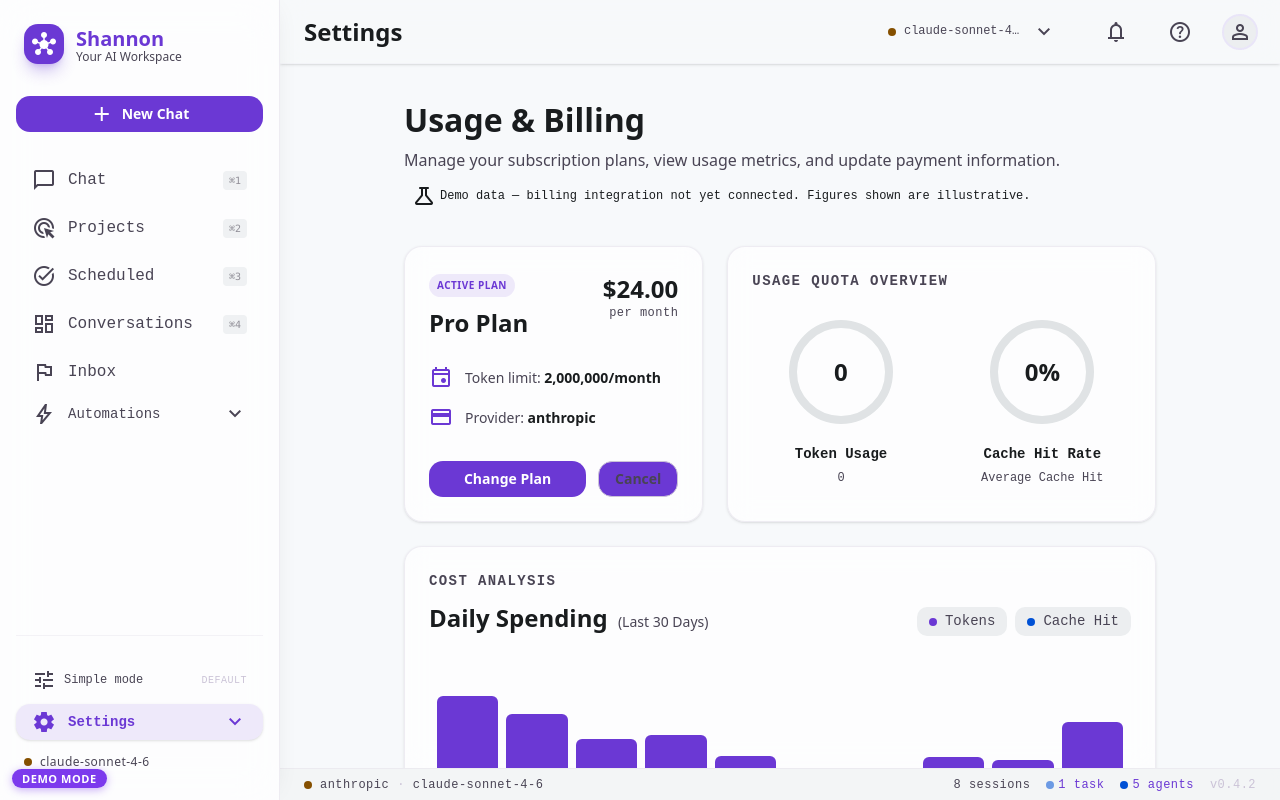
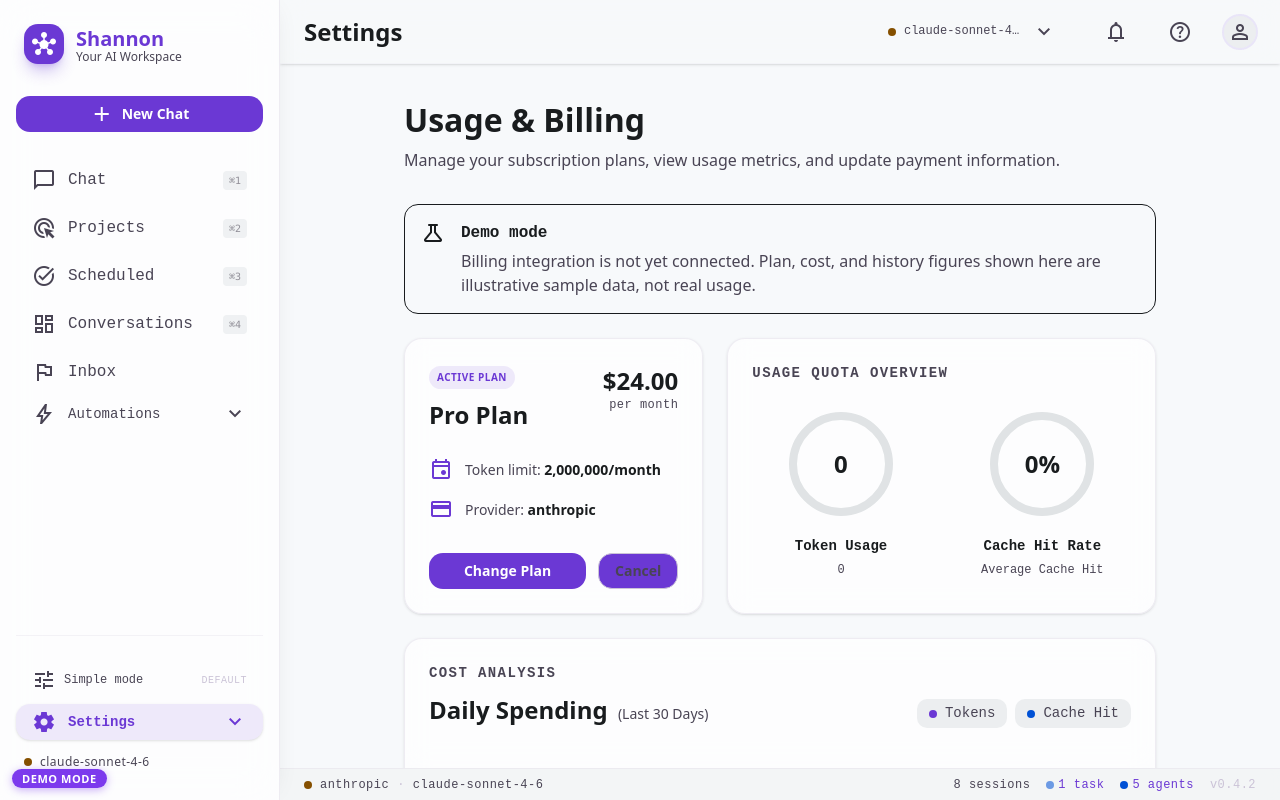
Before and after one commit to diff-lab-com/shannon-agent, a React (Vite) app in the folder ui/: page /settings/billing in a window 1280 px wide. Built offline with nearby package versions, Linux system fonts and the light colour scheme.

Commit message:
feat(billing): A2 — promote demo-data banner to top-of-page alert
Replace small inline badge with full-width banner using role=alert for
screen readers. Adds test verifying 'Demo mode' label and copy.

```diff
--- a/ui/src/components/settings/BillingSettings.tsx
+++ b/ui/src/components/settings/BillingSettings.tsx
@@ -58,9 +58,20 @@ export default function BillingSettings() {
       <div className="mb-xl">
         <h2 className="font-headline-lg text-[32px] font-semibold text-on-surface mb-xs">Usage &amp; Billing</h2>
         <p className="font-body-md text-on-surface-variant">Manage your subscription plans, view usage metrics, and update payment information.</p>
-        <div className="mt-sm inline-flex items-center gap-xs px-sm py-xs bg-warning/10 text-warning rounded-full font-label-sm text-[12px]">
-          <span className="material-symbols-outlined text-[14px]">science</span>
-          Demo data — billing integration not yet connected. Figures shown are illustrative.
+      </div>
+
+      {/* Demo mode banner */}
+      <div
+        role="alert"
+        data-testid="demo-banner"
+        className="mb-lg flex items-start gap-md p-md rounded-xl bg-warning/10 border border-warning/30 text-on-surface"
+      >
+        <span className="material-symbols-outlined text-warning shrink-0">science</span>
+        <div className="flex-1">
+          <div className="font-label-md text-warning font-bold">Demo mode</div>
+          <p className="font-body-sm text-on-surface-variant mt-xs">
+            Billing integration is not yet connected. Plan, cost, and history figures shown here are illustrative sample data, not real usage.
+          </p>
         </div>
       </div>
 
```
Also changed, not shown: 1 other file (tests, documents, lock files or other folders).
